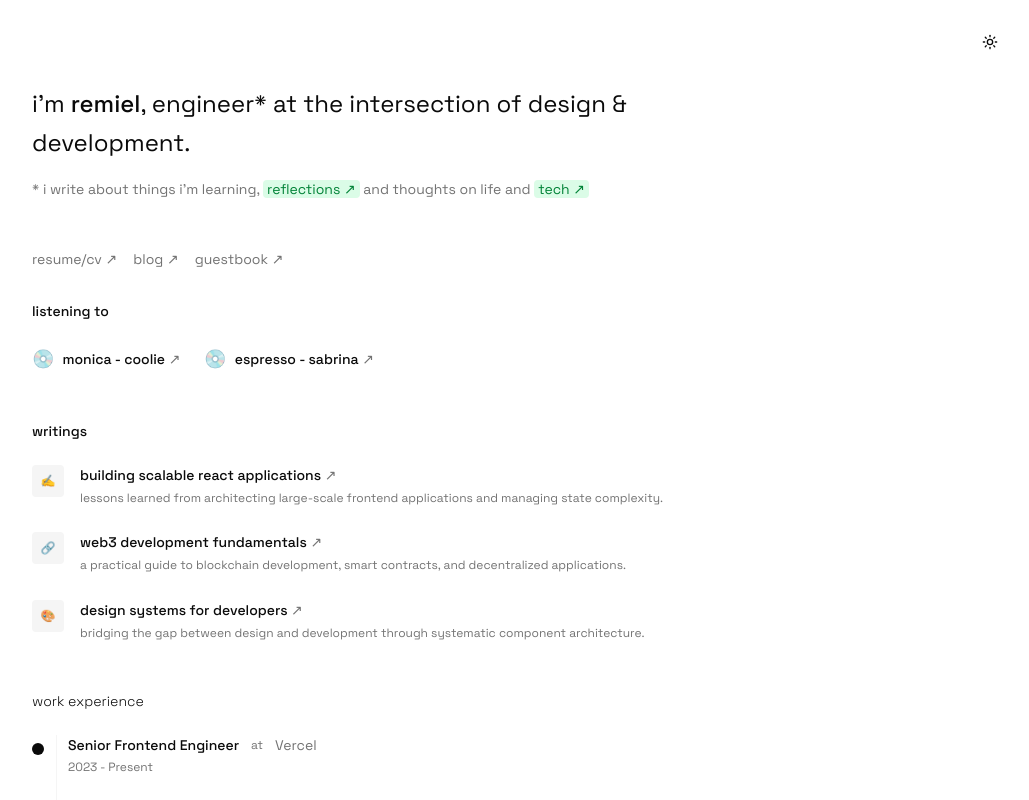
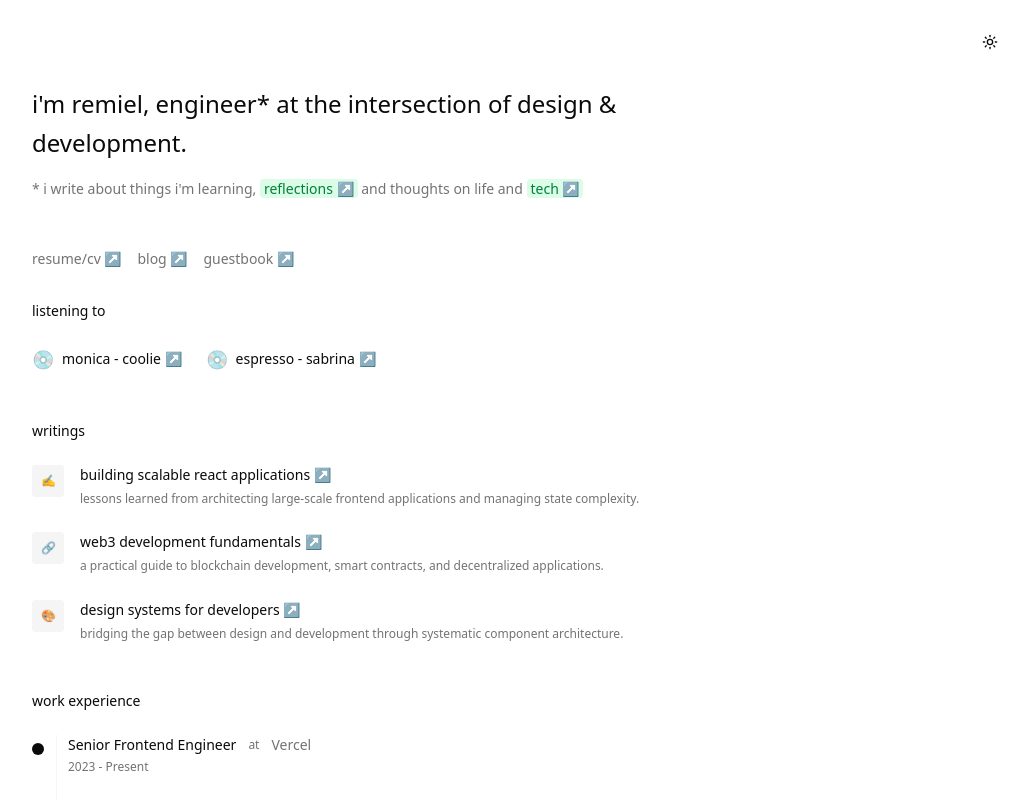
Before and after one commit to JaswanthRemiel/portcmebk, a Next.js app: page / in a window 1280 px wide. Shown: the top 800 px of the page, without its empty margins (248-1277 px from the left). Built offline with nearby package versions, Linux system fonts and the light colour scheme.

Commit message:
font edit

```diff
--- a/app/layout.tsx
+++ b/app/layout.tsx
@@ -1,20 +1,20 @@
 import type React from "react";
 import type { Metadata } from "next";
-import { Space_Grotesk, Kalam } from "next/font/google";
+import localFont from "next/font/local";
 import { ThemeProvider } from "@/components/theme-provider";
 import "./globals.css";
 
-const spaceGrotesk = Space_Grotesk({
-  subsets: ["latin"],
+// Define local fonts
+const primaryFont = localFont({
+  src: "./fonts/PrimaryFont.woff2",
   display: "swap",
-  variable: "--font-grotesk",
+  variable: "--font-primary",
 });
 
-const kalam = Kalam({
-  subsets: ["latin"],
-  weight: ["300", "400", "700"],
+const secondaryFont = localFont({
+  src: "./fonts/SecondaryFont.woff2",
   display: "swap",
-  variable: "--font-handwriting",
+  variable: "--font-secondary",
 });
 
 export const metadata: Metadata = {
@@ -32,17 +32,9 @@ export default function RootLayout({
     <html
       lang="en"
       suppressHydrationWarning
-      className={`${spaceGrotesk.variable} ${kalam.variable}`}
+      className={`${primaryFont.variable} ${secondaryFont.variable}`}
     >
-      <head>
-        <style>{`
-html {
-  font-family: ${spaceGrotesk.style.fontFamily};
-  --font-sans: ${spaceGrotesk.style.fontFamily};
-  --font-mono: ui-monospace, SFMono-Regular, "SF Mono", Monaco, Consolas, "Liberation Mono", "Courier New", monospace;
-}
-        `}</style>
-      </head>
+      <head />
       <body>
         <ThemeProvider
           attribute="class"
--- a/package.json
+++ b/package.json
@@ -7,7 +7,7 @@
     "dev": "next dev",
     "lint": "next lint",
     "start": "next start",
-    "run" : "next build && next start"
+    "run": "next build && next start"
   },
   "dependencies": {
     "@hookform/resolvers": "^3.10.0",
@@ -60,7 +60,7 @@
     "sonner": "^1.7.4",
     "tailwind-merge": "^2.5.5",
     "tailwindcss-animate": "^1.0.7",
-    "vaul": "^0.9.9",
+    "vaul": "^1.1.2",
     "zod": "3.25.67"
   },
   "devDependencies": {
```
Also changed, not shown: app/fonts/PrimaryFont.woff2 (added), app/fonts/SecondaryFont.woff2 (added).
